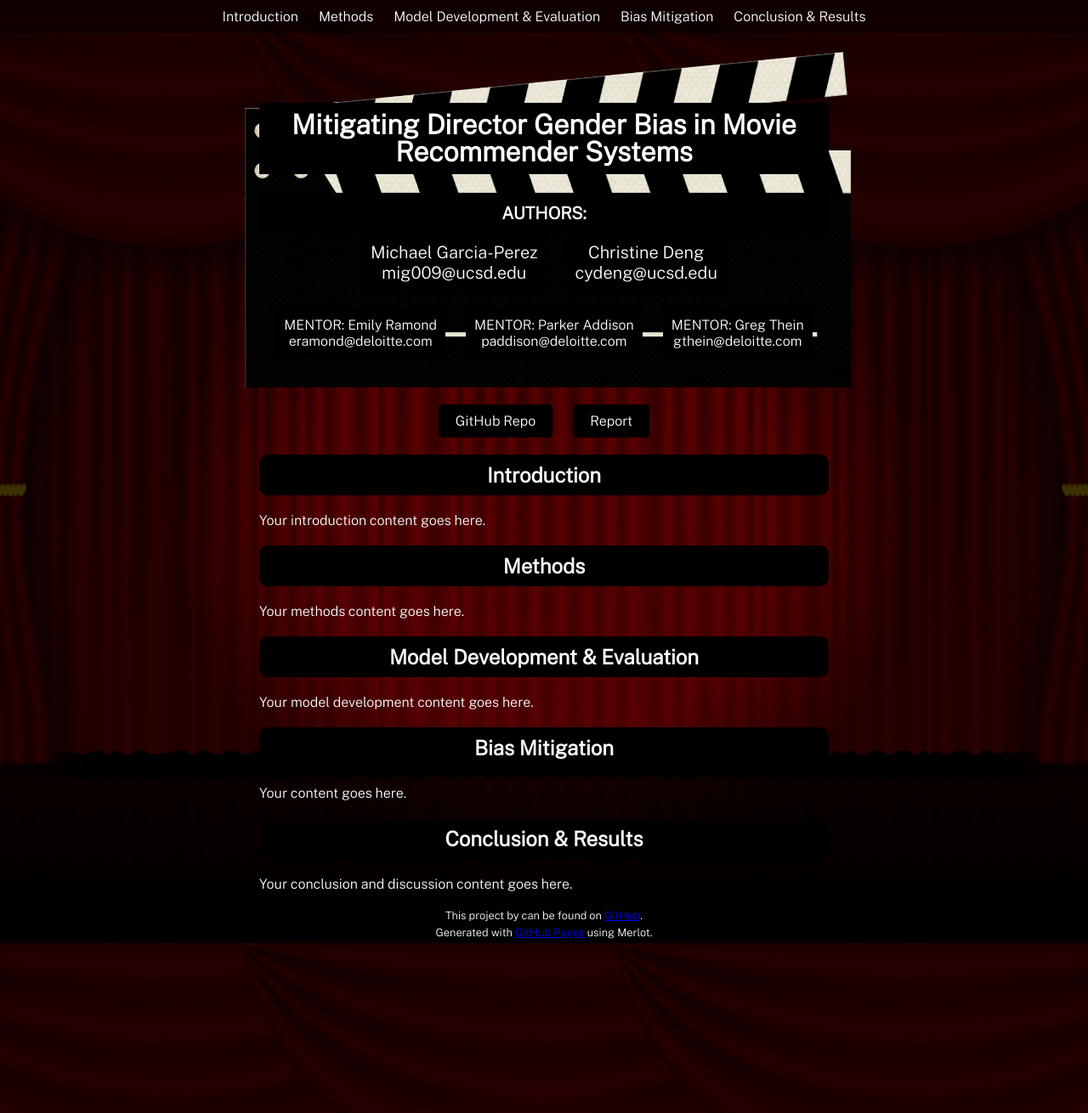
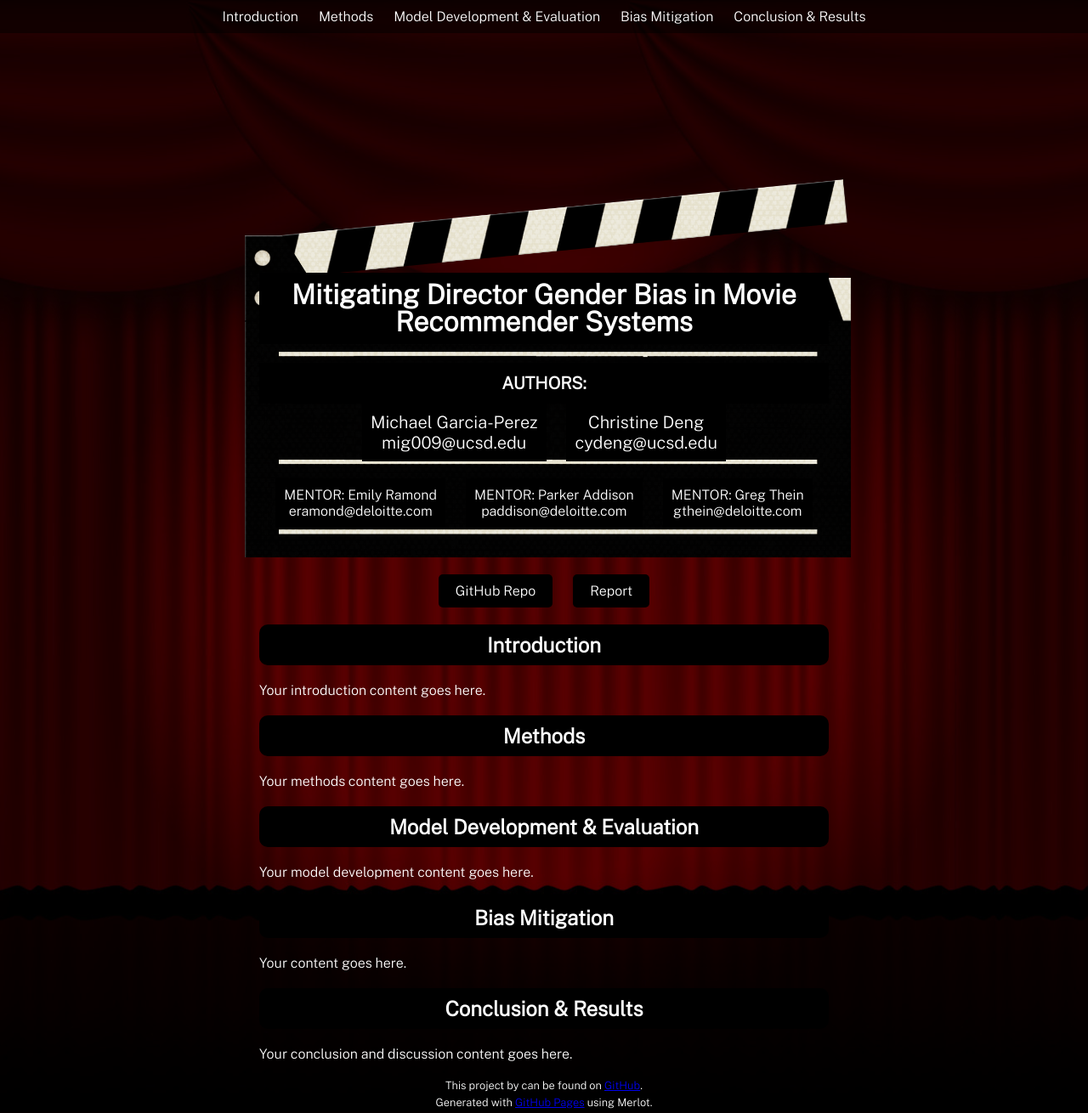
Before and after one commit to michael-garciaperez/DSC180A-Methodology-5, a Jekyll site: the page built from index.md, in a window 1280 px wide and 1310 px high. Shown: the whole window at 85% size. Built offline with Jekyll 4.4.1, drawn with Linux system fonts in a browser that asks for light colours.

Commit message:
Update style.scss

```diff
--- a/assets/css/style.scss
+++ b/assets/css/style.scss
@@ -11,7 +11,7 @@ body {
   font-family: 'Public Sans', sans-serif;
   color: white;
   margin: 0;
-  padding-top: 50px; /* Adjusted padding-top to shift everything down */
+  padding-top: 200px; /* Adjusted padding-top to shift content down */
 }
 
 div.shell {
@@ -27,7 +27,7 @@ header {
   z-index: 2;
   margin: 0 auto;
   max-width: 670px; /* Adjusted maximum width */
-  padding: 50px 40px 25px; /* Adjusted padding to match the body padding */
+  padding: 100px 40px 25px; /* Adjusted padding to match the body padding */
   background-image: url('../images/clap_board.png');
   background-size: 100%;
   background-repeat: no-repeat;
```
